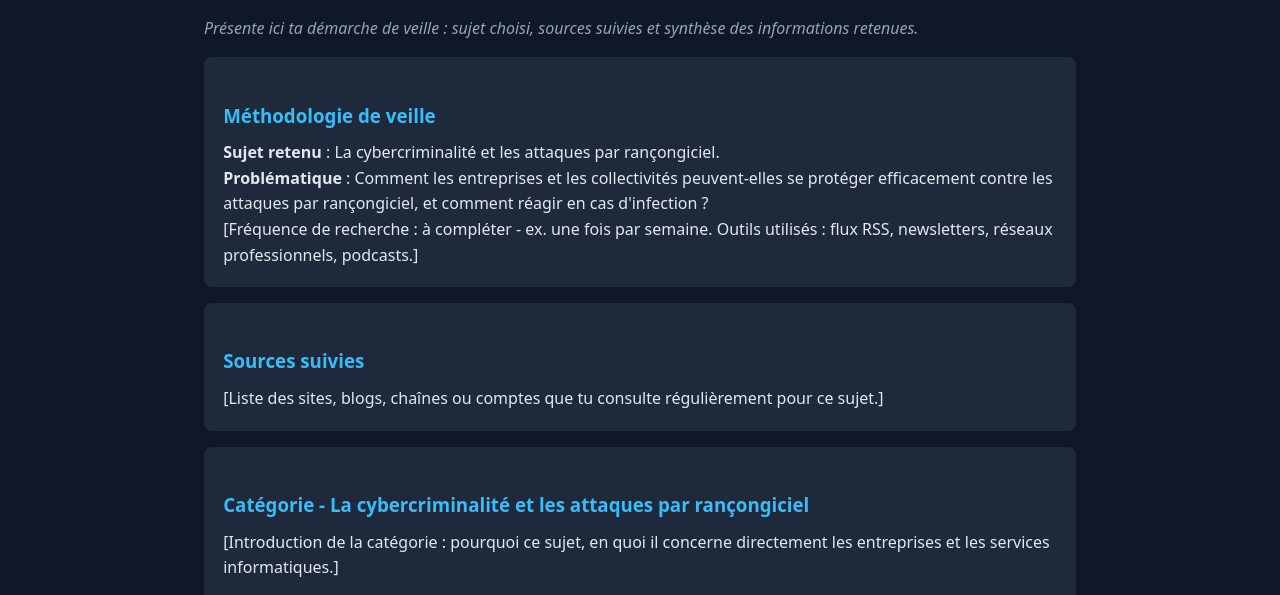
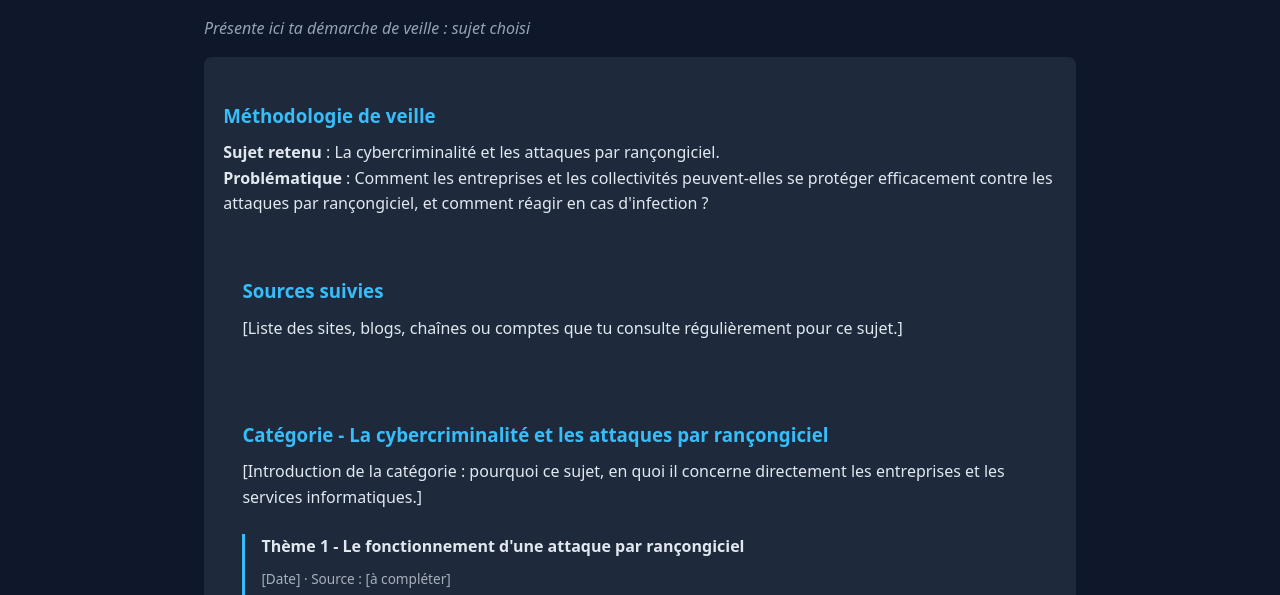
Before and after one commit to Matthieu-neyt/Portfolio-matthneyt, a plain HTML site: page veille.html in a window 1280 px wide. Shown: the part 166-761 px from the top of the page. Drawn offline with Linux system fonts and the light colour scheme.

Commit message:
Update methodology section in veille.html
Removed a sentence about research frequency and tools from the methodology section.

```diff
--- a/veille.html
+++ b/veille.html
@@ -9,12 +9,11 @@
 <header><a class="logo" href="index.html">Matthieu NEYT · SIO</a>
 <nav><a href="index.html">Accueil</a><a href="e5.html">Épreuve E5</a><a href="e6.html">Épreuve E6</a><a href="entreprise.html">Entreprise</a><a href="veille.html" class="active">Veille technologique</a></nav></header>
 <section><h2>Veille technologique</h2>
-<p class="todo">Présente ici ta démarche de veille : sujet choisi, sources suivies et synthèse des informations retenues.</p>
+<p class="todo">Présente ici ta démarche de veille : sujet choisi</p>
 
 <div class="card"><h3>Méthodologie de veille</h3>
 <p><strong>Sujet retenu</strong> : La cybercriminalité et les attaques par rançongiciel.</p>
 <p><strong>Problématique</strong> : Comment les entreprises et les collectivités peuvent-elles se protéger efficacement contre les attaques par rançongiciel, et comment réagir en cas d'infection ?</p>
-<p>[Fréquence de recherche : à compléter - ex. une fois par semaine. Outils utilisés : flux RSS, newsletters, réseaux professionnels, podcasts.]</p></div>
 
 <div class="card"><h3>Sources suivies</h3>
 <p>[Liste des sites, blogs, chaînes ou comptes que tu consulte régulièrement pour ce sujet.]</p></div>
```
